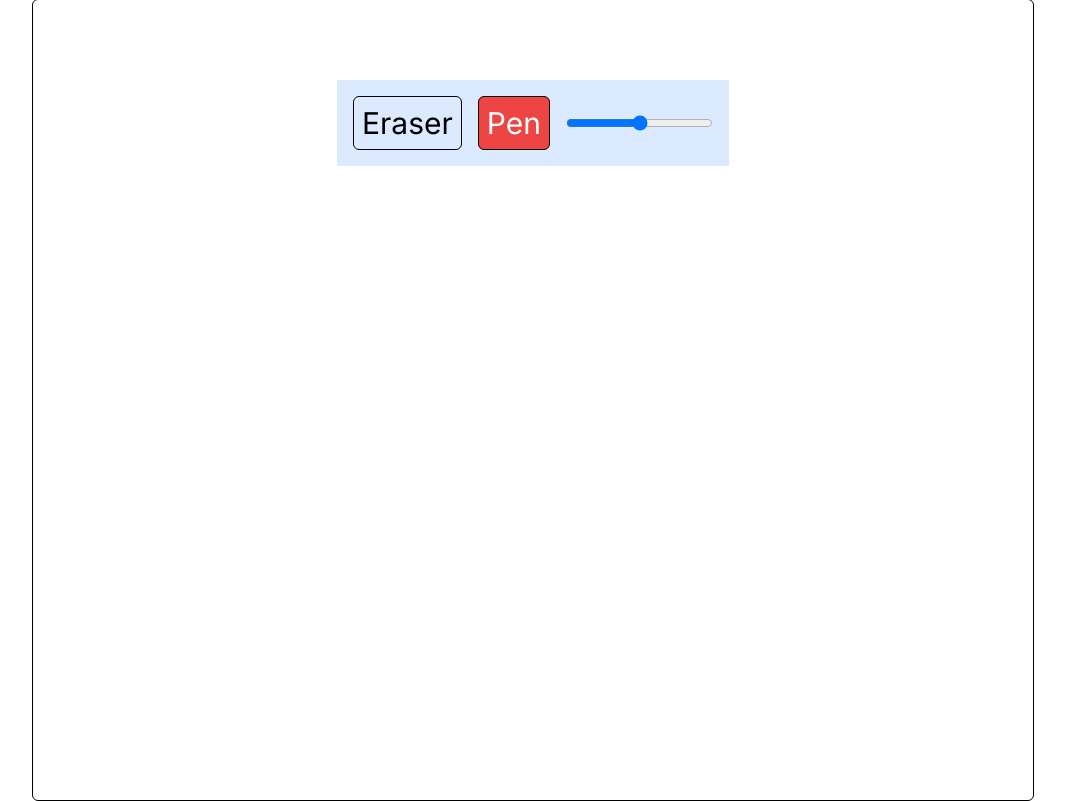
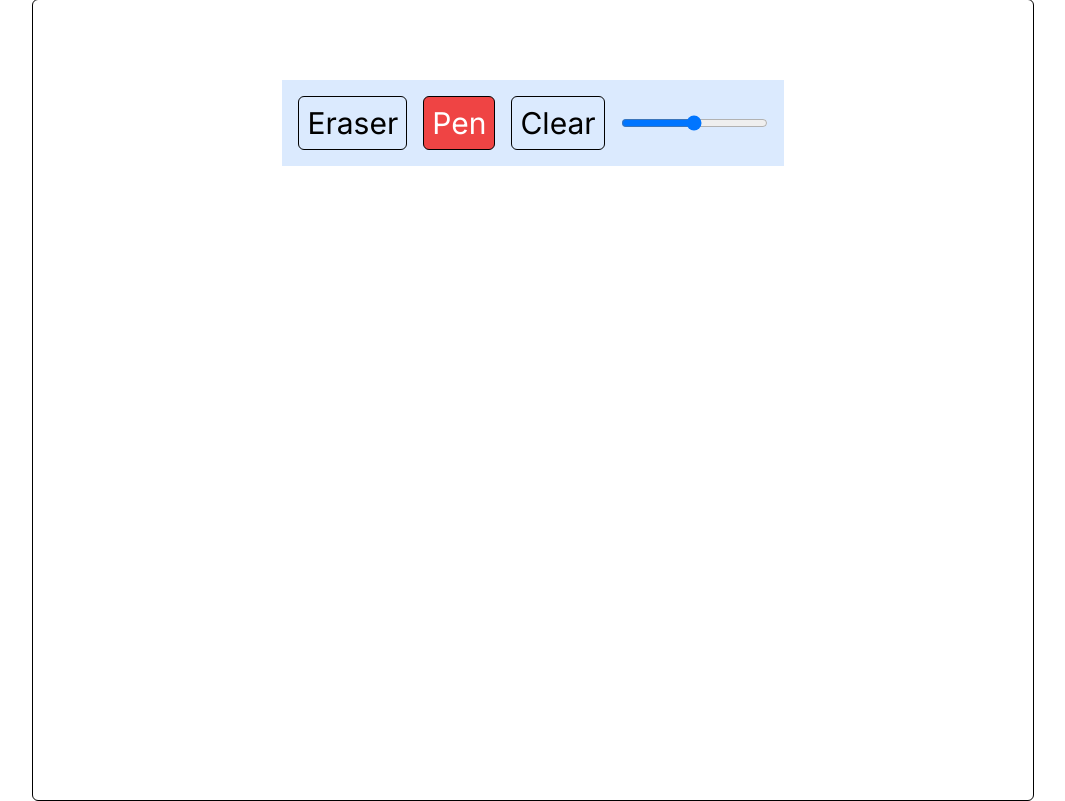
Before and after one commit to mohithingorani/Drawing-App, a Next.js app: page / in a window 1280 px wide. Shown: the whole page, without its empty margins (107-1172 px from the left). Built offline with nearby package versions, Linux system fonts and the light colour scheme.

Commit message:
added clear board button

```diff
--- a/src/app/page.tsx
+++ b/src/app/page.tsx
@@ -57,6 +57,17 @@ export default function Home() {
     prevPoint.current = null;
   }
 
+  function clearBoard(){
+    const canvas  = canvasRef.current;
+    if(canvas){
+      const ctx = canvas.getContext("2d");
+      if(ctx){
+        ctx.fillStyle="white";
+        ctx.clearRect(0,0,canvas.width,canvas.height);
+      }
+    }
+  }
+
   return (
     <div className="h-screen z-0 w-screen flex  justify-center items-center">
       <div className="z-10 bg-blue-100 absolute top-20">
@@ -79,6 +90,9 @@ export default function Home() {
           >
             Pen
           </button>
+          <button onClick={clearBoard}>
+            Clear
+          </button>
           <input min={0} max={20} onChange={(e)=>setStrokeValue(Number(e.target.value))} type="range" value={strokeValue} />
         </div>
       </div>
```
